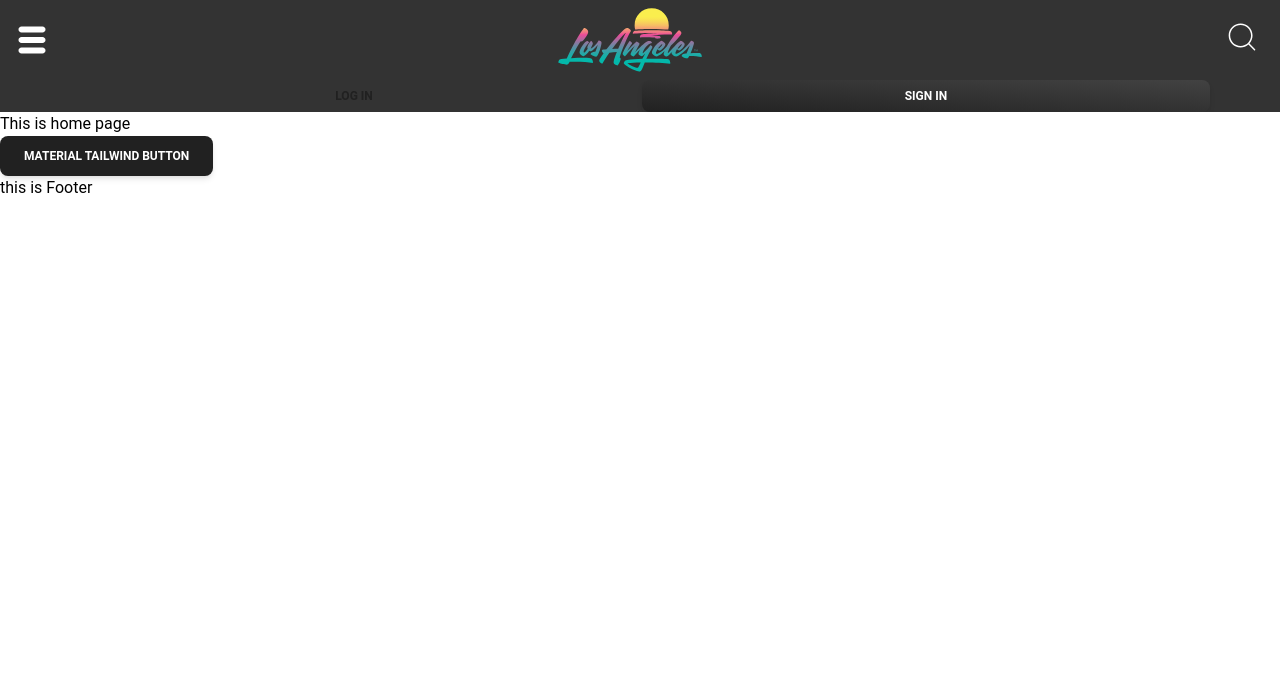
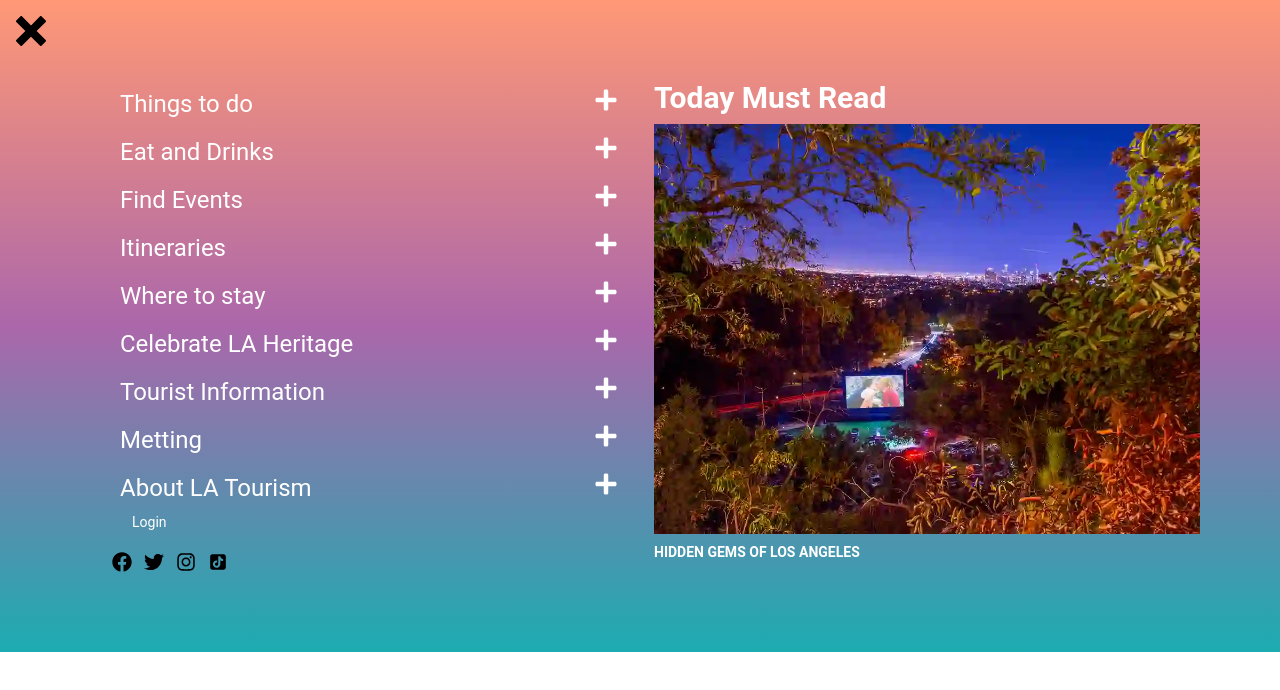
Before and after one commit to kutub98/visit-los-angels, a React (Vite) app: page / in a window 1280 px wide. Both pictures are taken after a click on the button 32 px from the left and 40 px from the top of the page. Shown: the top 690 px of the page. Built offline with nearby package versions, Linux system fonts and the light colour scheme.

Commit message:
Navbar updated

```diff
--- a/src/Components/Shared/Navbar.jsx
+++ b/src/Components/Shared/Navbar.jsx
@@ -1,13 +1,11 @@
 import React, { useState } from "react";
-import {
-  Navbar,
-  MobileNav,
-  Button,
-  IconButton,
-} from "@material-tailwind/react";
+import { MobileNav, IconButton } from "@material-tailwind/react";
 import { TiThMenu } from "react-icons/ti";
 import img1 from "../../assets/image/dla_logo_gradient.svg";
-import { CiSearch } from "react-icons/ci";
+import img2 from "../../assets/image/GreekTheatre.webp";
+import { ImCross } from "react-icons/im";
+import { FaFacebook, FaInstagram, FaPlus, FaSearch, FaTwitter } from "react-icons/fa";
+import { AiFillTikTok } from "react-icons/ai";
 
 const Navbar1 = () => {
   const [openNav, setOpenNav] = useState(false);
@@ -45,10 +43,10 @@ const Navbar1 = () => {
             <img src={img1} className=" w-20 h-20 md:w-36  " alt="Logo" />
           </div>
 
-          <div className="md:flex gap-2 items-center">
+          <div className="md:flex gap-5 items-center">
             <div>
               <button onClick={toggleSearch}>
-                <CiSearch className="text-4xl md:hidden" />
+                <FaSearch className="text-4xl text-white md:hidden" />
               </button>
             </div>
 
@@ -62,29 +60,23 @@ const Navbar1 = () => {
                     className="pr-20 px-2 py-3 text-black bg-white"
                     placeholder="Search"
                   />
-                  <Button
-                    size="md"
-                    className="  bg-[#893a9c]"
-                  >
+                  <button size="md" className="px-5 py-2   bg-[#893a9c]">
                     Go
-                  </Button>
+                  </button>
                 </div>
-
               </div>
             )}
 
             <div className="max-md-hidden">
               <button onClick={toggleSearch}>
-                <CiSearch className="text-4xl text-white" />
+                <FaSearch className="text-4xl text-white" />
               </button>
             </div>
           </div>
-
-
         </div>
         <div>
           {searchVisible && (
-              <div className="md:hidden relative flex justify-end w-full gap-2 md:w-max">
+            <div className="md:hidden relative flex justify-end w-full gap-2 md:w-max pb-2">
               <div className="relative flex w-full max-w-[24rem]">
                 <input
                   type="email"
@@ -93,27 +85,113 @@ const Navbar1 = () => {
                   className="pr-20 px-4 py-3 text-black bg-white"
                   placeholder="Search"
                 />
-                  <button
-                    size="md"
-                    className="px-5 py-2  bg-[#893a9c]"
-                  >
+                <button size="md" className="px-5 py-2  bg-[#893a9c]">
                   GO
                 </button>
               </div>
-
             </div>
           )}
         </div>
 
-        <MobileNav open={openNav}>
-          <div className="container mx-auto">
-            <div className="flex items-center gap-x-1">
-              <Button fullWidth variant="text" size="sm">
-                <span>Log In</span>
-              </Button>
-              <Button fullWidth variant="gradient" size="sm">
-                <span>Sign in</span>
-              </Button>
+        <MobileNav
+          open={openNav}
+          className="fixed inset-0 z-50 bg-gradient-to-b from-[#ff9876]  via-[#ab67aa]  to-[#1cacb1]  h-svh w-full "
+        >
+          <div className="">
+            <button
+              onClick={() => setOpenNav(false)}
+              className="absolute top-4 left-4 text-lg font-bold"
+            >
+              <ImCross className="text-3xl" />
+            </button>
+
+            <div className="p-20 grid grid-cols-2 gap-7">
+
+              <div className="pl-8  flex flex-col justify-start ">
+
+                <div className="text-2xl flex justify-between text-white font-normal hover:bg-white hover:text-black p-2">
+                  Things to do
+                  <h2>
+                    <FaPlus />
+                  </h2>
+                </div>
+
+
+                <div className="text-2xl flex justify-between text-white font-normal hover:bg-white hover:text-black p-2">
+                  Eat and Drinks
+                  <h2>
+                    <FaPlus />
+                  </h2>
+                </div>
+
+                <div className="text-2xl flex justify-between text-white font-normal hover:bg-white hover:text-black p-2">
+                  Find Events
+                  <h2>
+                    <FaPlus />
+                  </h2>
+                </div>
+
+                <div className="text-2xl flex justify-between text-white font-normal hover:bg-white hover:text-black p-2">
+               Itineraries
+                  <h2>
+                    <FaPlus />
+                  </h2>
+                </div>
+
+                <div className="text-2xl flex justify-between text-white font-normal hover:bg-white hover:text-black p-2">
+                Where to stay
+                  <h2>
+                    <FaPlus />
+                  </h2>
+                </div>
+
+                <div className="text-2xl flex justify-between text-white font-normal hover:bg-white hover:text-black p-2">
+             Celebrate LA Heritage
+                  <h2>
+                    <FaPlus />
+                  </h2>
+                </div>
+
+                <div className="text-2xl flex justify-between text-white font-normal hover:bg-white hover:text-black p-2">
+                Tourist Information
+                  <h2>
+                    <FaPlus />
+                  </h2>
+                </div>
+
+                <div className="text-2xl flex justify-between text-white font-normal hover:bg-white hover:text-black p-2">
+               Metting
+                  <h2>
+                    <FaPlus />
+                  </h2>
+                </div>
+
+                <div className="text-2xl flex justify-between text-white font-normal hover:bg-white hover:text-black p-2">
+                About LA Tourism
+                  <h2>
+                    <FaPlus />
+                  </h2>
+                </div>
+
+              <div>
+                <h2 className="text-sm ml-5  text-white hover:border-b-2">Login</h2>
+                <div className="flex gap-3 mt-5">
+                  <p><FaFacebook className="text-xl"/></p>
+                  <p><FaTwitter  className="text-xl"/></p>
+                  <p><FaInstagram className="text-xl"/></p>
+                  <p><AiFillTikTok className="text-xl"/></p>
+                </div>
+              </div>
+
+              </div>
+
+              <div className="text-white">
+                <h1 className="text-3xl font-semibold">Today Must Read</h1>
+                <img src={img2} className="mt-2" alt="" />
+                <p className="text-sm mt-2 font-semibold">
+                  HIDDEN GEMS OF LOS ANGELES
+                </p>
+              </div>
             </div>
           </div>
         </MobileNav>
--- a/tailwind.config.js
+++ b/tailwind.config.js
@@ -8,7 +8,11 @@ export default withMT({
     'path-to-your-node_modules/@material-tailwind/react/theme/components/**/*.{js,ts,jsx,tsx}',
   ],
   theme: {
-    extend: {},
+    extend: {
+      colors: {
+        'regal-blue': '#243c5a',
+      },
+    },
   },
   plugins: [],
 });
```
Also changed, not shown: src/assets/image/GreekTheatre.webp (added). Lines whose indentation alone changed are shown as unchanged.
